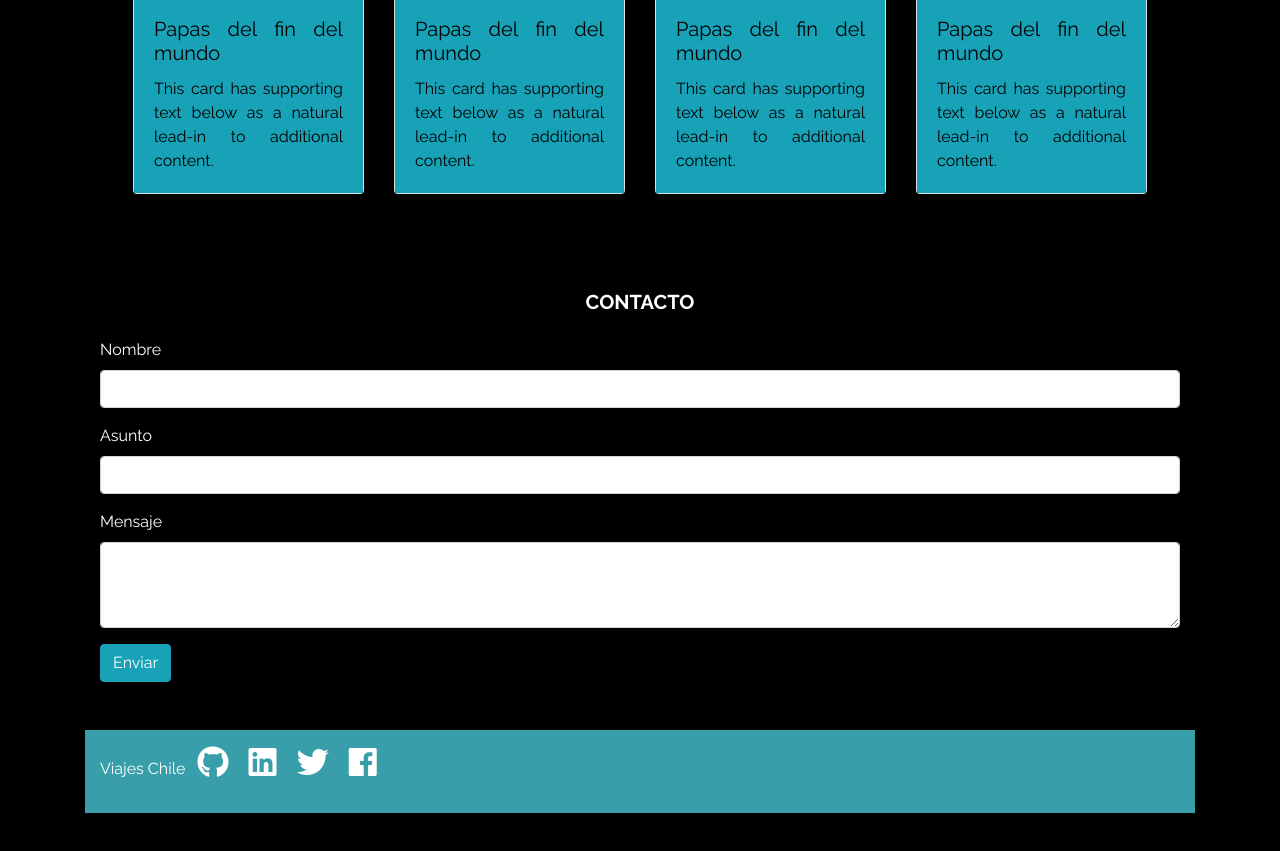
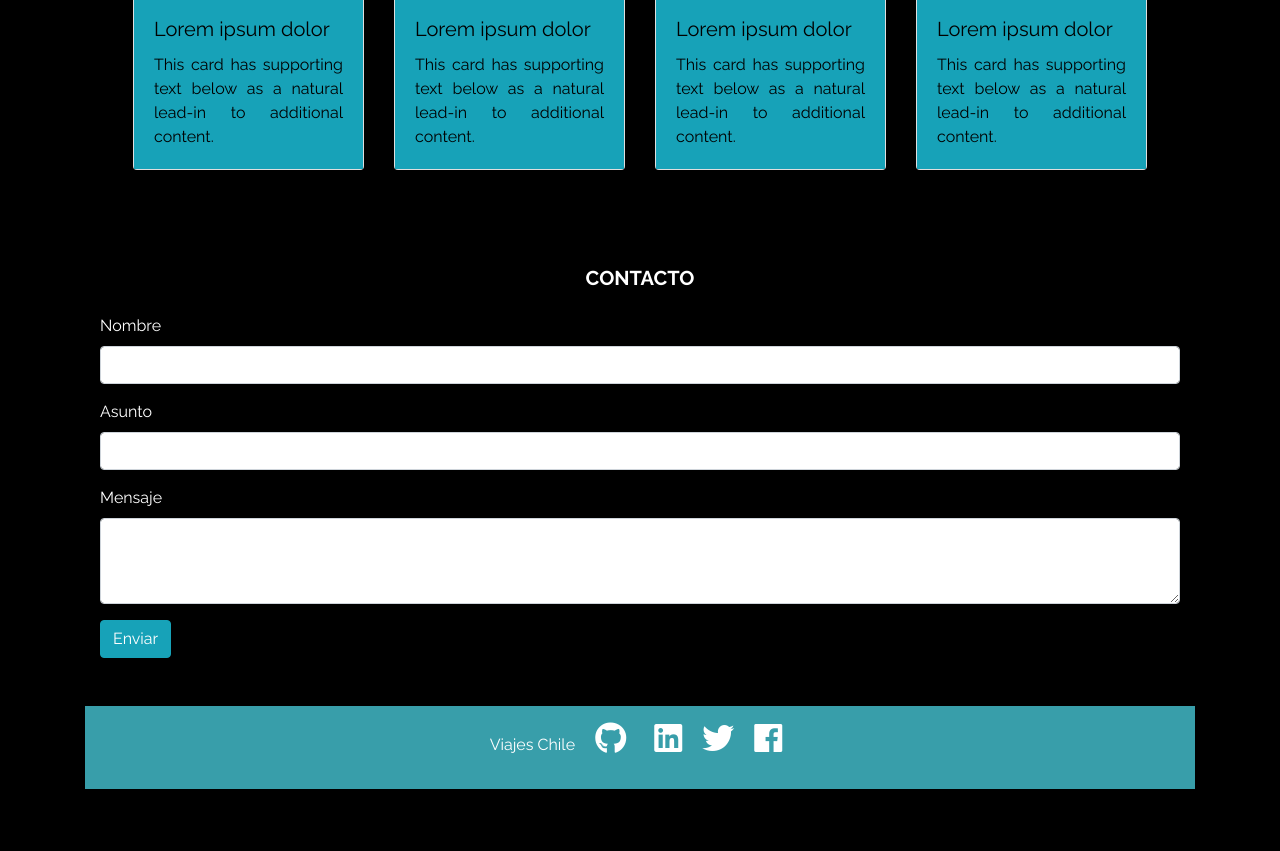
Before and after one commit to hilianabst/prueba-viajes-chile, a plain HTML site: page index.html in a window 1280 px wide. Shown: the part 1299-2150 px from the top of the page. Drawn offline with nearby package versions, Linux system fonts and the light colour scheme.

Commit message:
iconos al footer

```diff
--- a/assets/css/style.css
+++ b/assets/css/style.css
@@ -1,7 +1,3 @@
-*{
-
-
-}
 
 
 body{
@@ -50,6 +46,7 @@ header{
 footer{
   background-color: #389eaa;
 
+
 }
 
 .iconos{
--- a/index.html
+++ b/index.html
@@ -171,7 +171,7 @@
         <div class="card">
           <img src="assets/img/card1.jpg" class="card-img-top" alt="...">
           <div class="card-body bg-info">
-            <h5 class="card-title">Papas del fin del mundo</h5>
+            <h5 class="card-title">Lorem ipsum dolor </h5>
             <p class="card-text">This card has supporting text below as a natural lead-in to additional content.</p>
 
           </div>
@@ -180,7 +180,7 @@
         <div class="card">
           <img src="assets/img/card2.jpg" class="card-img-top" alt="...">
           <div class="card-body bg-info">
-            <h5 class="card-title">Papas del fin del mundo</h5>
+            <h5 class="card-title">Lorem ipsum dolor </h5>
             <p class="card-text">This card has supporting text below as a natural lead-in to additional content.</p>
 
           </div>
@@ -189,7 +189,7 @@
         <div class="card">
           <img src="assets/img/card3.jpg" class="card-img-top" alt="...">
           <div class="card-body bg-info">
-            <h5 class="card-title">Papas del fin del mundo</h5>
+            <h5 class="card-title">Lorem ipsum dolor </h5>
             <p class="card-text">This card has supporting text below as a natural lead-in to additional content.</p>
 
           </div>
@@ -198,7 +198,7 @@
         <div class="card">
           <img src="assets/img/card4.jpg" class="card-img-top" alt="...">
           <div class="card-body bg-info">
-            <h5 class="card-title">Papas del fin del mundo</h5>
+            <h5 class="card-title">Lorem ipsum dolor </h5>
             <p class="card-text">This card has supporting text below as a natural lead-in to additional content.</p>
           </div>
         </div>
@@ -234,18 +234,17 @@
 
 
 
-    <footer class="icons-section text-white  container-fluid py-3 d-none d-lg-block" id="azul" >
-      <p class= "pr-5">Viajes Chile
+    <footer class=" text-center icons-section text-white py-3 ">
+      <p>Viajes Chile
 
 
-      <i class="fab fa-brands fa-github  fa-2x mx-2"></i>
+      <i class="fab fa-brands fa-github  fa-2x px-2 mx-2 "></i>
       <i class="fab fa-brands fa-linkedin  fa-2x mx-2"></i>
       <i class="fab fa-brands fa-twitter fa-2x mx-2"></i>
       <i class="fab fa-brands fa-facebook fa-2x mx-2"></i>
 
       </p>
     </footer>
-
 
 
                       <!--JQuery 3.4.1 sin slim-->
```
